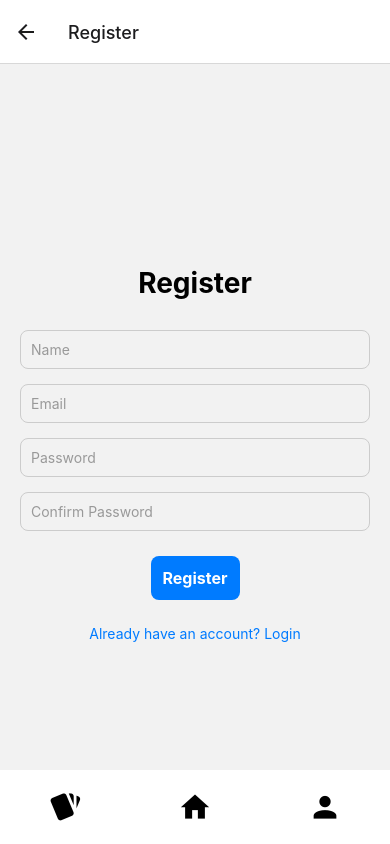
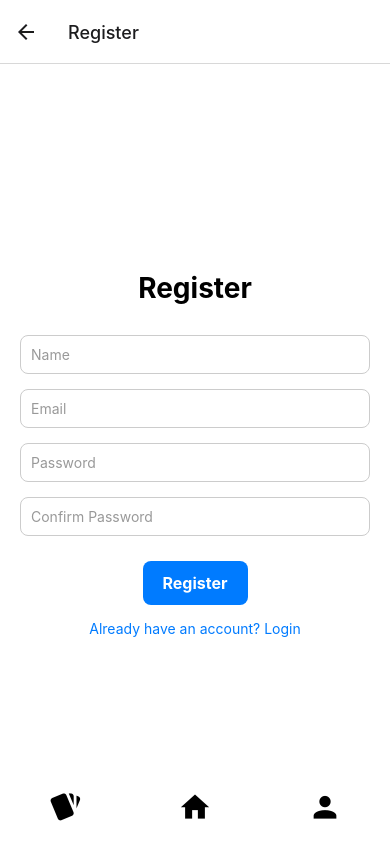
Before and after one commit to lucasdetp/octoFight, a React Native app: screen /Register in a window 390 px wide. Built offline with nearby package versions, Linux system fonts and the light colour scheme.

Commit message:
Nighttheme sur Login, register + afficher les crédits disponibles

```diff
--- a/components/pages/LaunchBattle.jsx
+++ b/components/pages/LaunchBattle.jsx
@@ -1,13 +1,15 @@
 import React, { useState, useEffect } from 'react';
 import { StatusBar } from 'expo-status-bar';
-import { SafeAreaView, ScrollView, View, StyleSheet, ActivityIndicator } from 'react-native';
+import { SafeAreaView, ScrollView, View, Text, StyleSheet, ActivityIndicator } from 'react-native';
 import { Card } from '../organisme';
 import axios from 'axios';
+import AsyncStorage from '@react-native-async-storage/async-storage';
 import { useTheme } from '../../providers/ThemeProvider';
 
 const LaunchBattle = ({ navigation, route }) => {
   const [rappers, setRappers] = useState([]);
   const [loading, setLoading] = useState(true);
+  const [credits, setCredits] = useState(0);
   const { isNight } = useTheme();
 
   useEffect(() => {
@@ -22,36 +24,57 @@ const LaunchBattle = ({ navigation, route }) => {
       }
     };
 
+    const fetchUserCredits = async () => {
+      try {
+        const token = await AsyncStorage.getItem('authToken');
+        if (!token) {
+          console.log('Token is missing, redirecting to Login');
+          navigation.navigate('Login');
+          return;
+        }
+
+        const response = await axios.get('http://10.26.130.75:8000/api/user', {
+          headers: {
+            Authorization: `Bearer ${token}`,
+          },
+        });
+
+        if (response.status === 200) {
+          setCredits(response.data.credit);
+        } else {
+          throw new Error('Invalid token or user not found');
+        }
+      } catch (error) {
+        console.error('Erreur lors de la récupération des crédits:', error);
+      }
+    };
+
     fetchRappers();
+    fetchUserCredits();
   }, []);
 
   if (loading) {
     return (
       <SafeAreaView style={[styles.safeArea, { backgroundColor: isNight ? '#000' : '#fff' }]}>
-        <ActivityIndicator size="large" color={isNight ? '#ffffff' : '#0000ff'} />
+        <ActivityIndicator size="large" color={isNight ? '#fff' : '#000'} />
       </SafeAreaView>
     );
   }
 
   return (
     <SafeAreaView style={[styles.safeArea, { backgroundColor: isNight ? '#000' : '#fff' }]}>
-      <StatusBar style="auto" />
+      <StatusBar style={isNight ? 'light' : 'dark'} />
       <ScrollView contentContainerStyle={styles.scrollViewContent}>
+        <View style={styles.creditContainer}>
+          <Text style={[styles.creditText, { color: isNight ? '#fff' : '#000' }]}>
+            Crédits disponibles : {credits}
+          </Text>
+        </View>
         {rappers.map((rapper, index) => (
           index % 2 === 0 && (
             <View style={styles.row} key={index}>
-              <Card.CardRappeur
-                rapper={rapper}
-                backgroundColor={isNight ? '#333' : '#fff'}
-                textColor={isNight ? '#fff' : '#000'}
-              />
-              {rappers[index + 1] && (
-                <Card.CardRappeur
-                  rapper={rappers[index + 1]}
-                  backgroundColor={isNight ? '#333' : '#fff'}
-                  textColor={isNight ? '#fff' : '#000'}
-                />
-              )}
+              <Card.CardRappeur rapper={rapper} />
+              {rappers[index + 1] && <Card.CardRappeur rapper={rappers[index + 1]} />}
             </View>
           )
         ))}
@@ -72,6 +95,14 @@ const styles = StyleSheet.create({
     flexDirection: 'row',
     justifyContent: 'space-between',
   },
+  creditContainer: {
+    padding: 15,
+    alignItems: 'center',
+  },
+  creditText: {
+    fontSize: 18,
+    fontWeight: 'bold',
+  },
 });
 
 export default LaunchBattle;
--- a/components/pages/Login.jsx
+++ b/components/pages/Login.jsx
@@ -1,12 +1,13 @@
 import React, { useState } from 'react';
 import { View, Text, TextInput, StyleSheet, TouchableOpacity } from 'react-native';
+import { useTheme } from '../../providers/ThemeProvider';
 import api from '../axiosConfig';
-import AsyncStorage from '@react-native-async-storage/async-storage';
 
 const Login = ({ navigation }) => {
     const [email, setEmail] = useState('');
     const [password, setPassword] = useState('');
     const [message, setMessage] = useState('');
+    const { isNight } = useTheme();
 
     const handleLogin = async () => {
         try {
@@ -18,9 +19,6 @@ const Login = ({ navigation }) => {
             if (response.status === 200) {
                 console.log('Login successful:', response.data);
                 setMessage('Login successful');
-
-                await AsyncStorage.setItem('authToken', response.data.token);
-
                 navigation.navigate('Home');
             }
         } catch (error) {
@@ -30,29 +28,29 @@ const Login = ({ navigation }) => {
     };
 
     return (
-        <View style={styles.container}>
-            <Text style={styles.title}>Login</Text>
+        <View style={[styles.container, { backgroundColor: isNight ? '#000' : '#fff' }]}>
+            <Text style={[styles.title, { color: isNight ? '#fff' : '#000' }]}>Login</Text>
             <TextInput
-                style={styles.input}
+                style={[styles.input, { backgroundColor: isNight ? '#333' : '#fff', color: isNight ? '#fff' : '#000' }]}
                 placeholder="Email"
                 value={email}
                 onChangeText={setEmail}
                 keyboardType="email-address"
-                placeholderTextColor="#999"
+                placeholderTextColor={isNight ? '#aaa' : '#999'}
             />
             <TextInput
-                style={styles.input}
+                style={[styles.input, { backgroundColor: isNight ? '#333' : '#fff', color: isNight ? '#fff' : '#000' }]}
                 placeholder="Password"
                 value={password}
                 onChangeText={setPassword}
                 secureTextEntry
-                placeholderTextColor="#999"
+                placeholderTextColor={isNight ? '#aaa' : '#999'}
             />
-            <TouchableOpacity style={styles.button} onPress={handleLogin}>
+            <TouchableOpacity style={[styles.button, { backgroundColor: isNight ? '#444' : '#007BFF' }]} onPress={handleLogin}>
                 <Text style={styles.buttonText}>Login</Text>
             </TouchableOpacity>
-            {message ? <Text style={styles.message}>{message}</Text> : null}
-            <Text style={styles.registerText} onPress={() => navigation.navigate('Register')}>
+            {message ? <Text style={[styles.message, { color: isNight ? 'red' : 'red' }]}>{message}</Text> : null}
+            <Text style={[styles.registerText, { color: isNight ? '#1E90FF' : '#007BFF' }]} onPress={() => navigation.navigate('Register')}>
                 Don't have an account? Register
             </Text>
         </View>
@@ -80,7 +78,6 @@ const styles = StyleSheet.create({
         borderRadius: 8,
     },
     button: {
-        backgroundColor: '#007BFF',
         paddingVertical: 12,
         paddingHorizontal: 20,
         borderRadius: 8,
@@ -95,11 +92,9 @@ const styles = StyleSheet.create({
     message: {
         marginTop: 15,
         fontSize: 16,
-        color: 'red',
     },
     registerText: {
         marginTop: 15,
-        color: '#007BFF',
     },
 });
 
--- a/components/pages/Register.jsx
+++ b/components/pages/Register.jsx
@@ -1,6 +1,6 @@
 import React, { useState } from 'react';
-import { View, Text, TextInput, StyleSheet, Alert } from 'react-native';
-import Button from '../../components/atoms/Button/Button';
+import { View, Text, TextInput, StyleSheet, TouchableOpacity } from 'react-native';
+import { useTheme } from '../../providers/ThemeProvider';
 import api from '../axiosConfig';
 
 const Register = ({ navigation }) => {
@@ -8,10 +8,12 @@ const Register = ({ navigation }) => {
     const [email, setEmail] = useState('');
     const [password, setPassword] = useState('');
     const [confirmPassword, setConfirmPassword] = useState('');
+    const [message, setMessage] = useState('');
+    const { isNight } = useTheme();
 
     const handleRegister = async () => {
         if (password !== confirmPassword) {
-            Alert.alert('Erreur', 'Le mot de passe et la confirmation ne correspondent pas.');
+            setMessage('Passwords do not match');
             return;
         }
 
@@ -25,56 +27,54 @@ const Register = ({ navigation }) => {
 
             if (response.status === 201) {
                 console.log('Registration successful:', response.data);
-                Alert.alert('Succès', 'Inscription réussie');
+                setMessage('Registration successful');
                 navigation.navigate('Login');
             }
         } catch (error) {
-            if (error.response) {
-                console.error('Response error:', error.response.data);
-                Alert.alert('Erreur', error.response.data.message);
-            } else {
-                console.error('Registration error:', error.message);
-                Alert.alert('Erreur', 'Une erreur est survenue. Veuillez réessayer.');
-            }
+            console.error('Registration error:', error.response ? error.response.data : error.message);
+            setMessage('Failed to register. Please try again.');
         }
     };
 
     return (
-        <View style={styles.container}>
-            <Text style={styles.title}>Register</Text>
+        <View style={[styles.container, { backgroundColor: isNight ? '#000' : '#fff' }]}>
+            <Text style={[styles.title, { color: isNight ? '#fff' : '#000' }]}>Register</Text>
             <TextInput
-                style={styles.input}
+                style={[styles.input, { backgroundColor: isNight ? '#333' : '#fff', color: isNight ? '#fff' : '#000' }]}
                 placeholder="Name"
                 value={name}
                 onChangeText={setName}
-                placeholderTextColor="#999"
+                placeholderTextColor={isNight ? '#aaa' : '#999'}
             />
             <TextInput
-                style={styles.input}
+                style={[styles.input, { backgroundColor: isNight ? '#333' : '#fff', color: isNight ? '#fff' : '#000' }]}
                 placeholder="Email"
                 value={email}
                 onChangeText={setEmail}
                 keyboardType="email-address"
-                placeholderTextColor="#999"
+                placeholderTextColor={isNight ? '#aaa' : '#999'}
             />
             <TextInput
-                style={styles.input}
+                style={[styles.input, { backgroundColor: isNight ? '#333' : '#fff', color: isNight ? '#fff' : '#000' }]}
                 placeholder="Password"
                 value={password}
                 onChangeText={setPassword}
                 secureTextEntry
-                placeholderTextColor="#999"
+                placeholderTextColor={isNight ? '#aaa' : '#999'}
             />
             <TextInput
-                style={styles.input}
+                style={[styles.input, { backgroundColor: isNight ? '#333' : '#fff', color: isNight ? '#fff' : '#000' }]}
                 placeholder="Confirm Password"
                 value={confirmPassword}
                 onChangeText={setConfirmPassword}
                 secureTextEntry
-                placeholderTextColor="#999"
+                placeholderTextColor={isNight ? '#aaa' : '#999'}
             />
-            <Button title="Register" onClick={handleRegister} />
-            <Text style={styles.loginText} onPress={() => navigation.navigate('Login')}>
+            <TouchableOpacity style={[styles.button, { backgroundColor: isNight ? '#444' : '#007BFF' }]} onPress={handleRegister}>
+                <Text style={styles.buttonText}>Register</Text>
+            </TouchableOpacity>
+            {message ? <Text style={[styles.message, { color: isNight ? 'red' : 'red' }]}>{message}</Text> : null}
+            <Text style={[styles.loginText, { color: isNight ? '#1E90FF' : '#007BFF' }]} onPress={() => navigation.navigate('Login')}>
                 Already have an account? Login
             </Text>
         </View>
@@ -101,9 +101,24 @@ const styles = StyleSheet.create({
         borderColor: '#ccc',
         borderRadius: 8,
     },
+    button: {
+        paddingVertical: 12,
+        paddingHorizontal: 20,
+        borderRadius: 8,
+        alignItems: 'center',
+        marginTop: 10,
+    },
+    buttonText: {
+        color: '#fff',
+        fontSize: 16,
+        fontWeight: 'bold',
+    },
+    message: {
+        marginTop: 15,
+        fontSize: 16,
+    },
     loginText: {
         marginTop: 15,
-        color: '#007BFF',
     },
 });
 
```
Also changed, not shown: package.json (+9 -8 lines), 1 other file (tests, documents, lock files or other folders).
